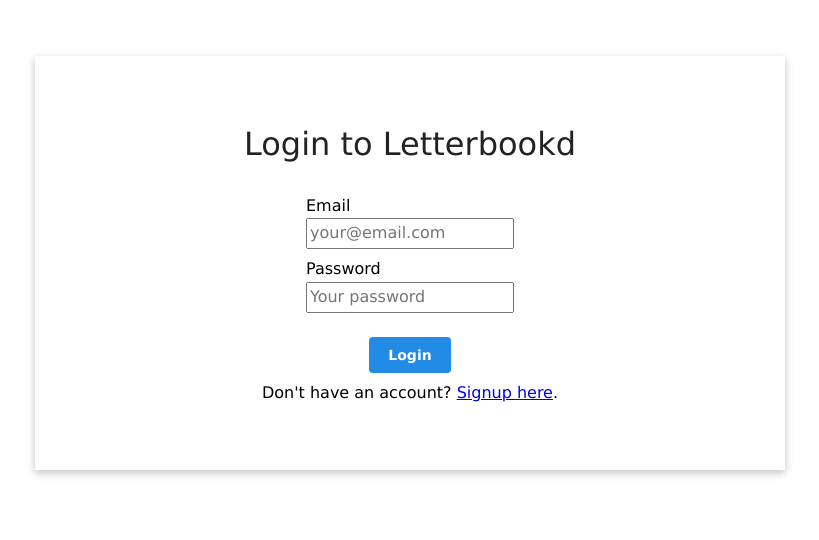
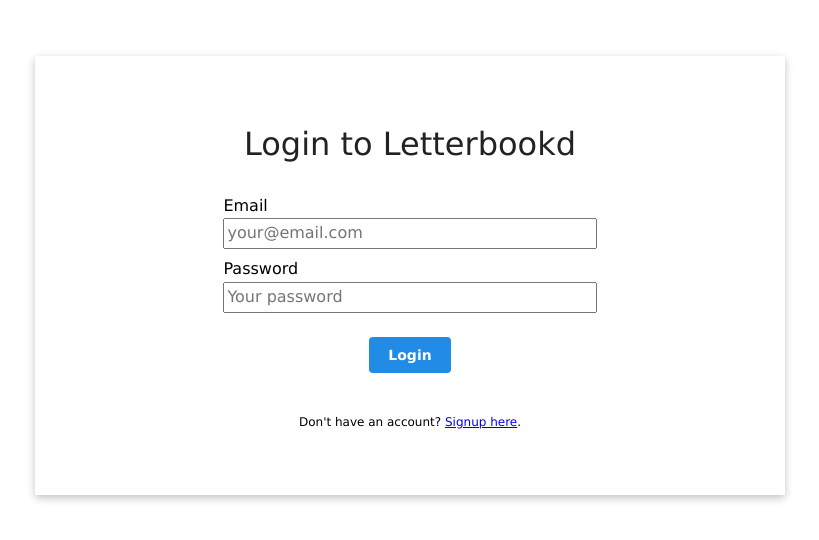
Before and after one commit to lhoogenraad/letterbookd, a Next.js app in the folder client/: page /login in a window 1280 px wide. Shown: the part 104-644 px from the top of the page, without its empty margins (230-1049 px from the left). Built offline with nearby package versions, Linux system fonts and the light colour scheme.

Commit message:
feat: Oo baby the styling is good

```diff
--- a/client/app/login/page.tsx
+++ b/client/app/login/page.tsx
@@ -55,7 +55,9 @@
 		<div className="container">
 			<form className="form" onSubmit={form.onSubmit(async (values) => await login(values.email, values.password )) } >
 				<div className='header'>Login to Letterbookd</div>
+
 				<TextInput
+					className='form-input'
 					label="Email"
 					placeholder="your@email.com"
 					key={form.key('email')}
@@ -63,6 +65,7 @@
 				/>
 
 				<TextInput
+					className='form-input'
 					type="password"
 					label="Password"
 					placeholder="Your password"
--- a/client/app/login/style.css
+++ b/client/app/login/style.css
@@ -36,3 +36,8 @@
 	justify-content: space-between;
 	gap: 2vw;
 }
+
+.switch-page-text {
+	margin-top: 2rem;
+	font-size: 0.75rem;
+}
```
